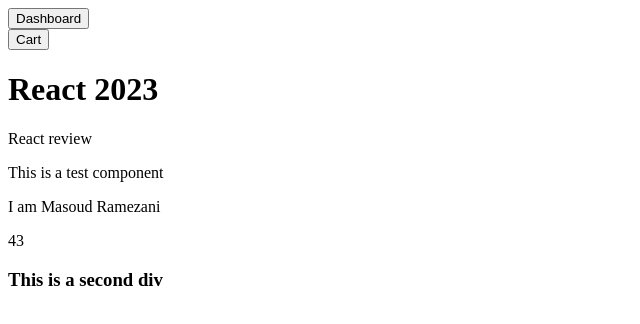
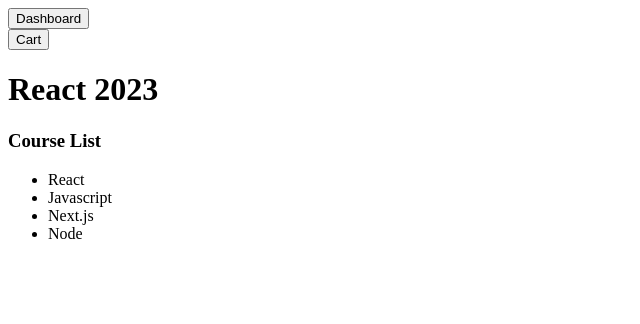
Before and after one commit to masoudhra/react2023ViteStart, a React (Vite) app: page / in a window 1280 px wide. Shown: the top 324 px of the page, without its empty margins (0-640 px from the left). Built offline with nearby package versions, Linux system fonts and the light colour scheme.

Commit message:
list rendering

```diff
--- a/src/App.jsx
+++ b/src/App.jsx
@@ -1,13 +1,14 @@
-import Test from "./Test.jsx";
+
 import Header from "./Header.jsx";
+import CourseList from "./CourseList.jsx";
 
 function App() {
   return (
     <div>
       <Header />
       <h1>React 2023</h1>
-      <p>React review</p>
-      <Test />
+      <CourseList />
+
     </div>
   );
 }
--- /dev/null
+++ b/src/CourseList.jsx
@@ -0,0 +1,17 @@
+// List rendering
+function CourseList() {
+  const courses = ["React", "Javascript", "Next.js", "Node"];
+
+  return (
+    <div>
+      <h3>Course List</h3>
+      <ul>
+        {courses.map((course) => (
+          <li>{course}</li>
+        ))}
+      </ul>
+    </div>
+  );
+}
+
+export default CourseList;
--- a/src/Test.jsx
+++ /dev/null
@@ -1,16 +0,0 @@
-function Test() {
-  return (
-    <>
-      <div>
-        <p>This is a test component</p>
-        <span>I am Masoud Ramezani</span>
-        <p> {Math.round(Math.random() * 100)} </p>
-      </div>
-      <div>
-        <h3>This is a second div</h3>
-      </div>
-    </>
-  );
-}
-
-export default Test;
```
